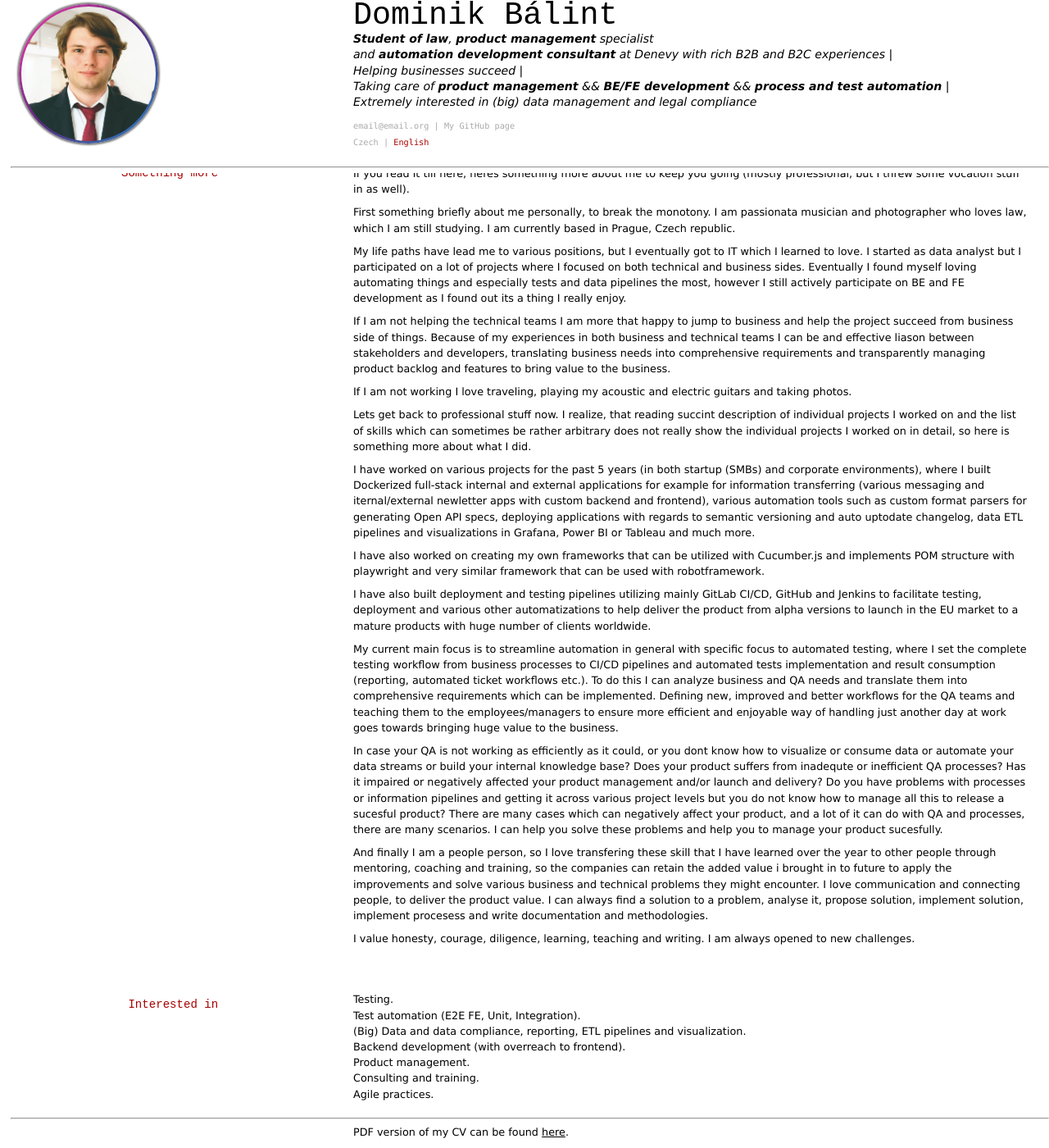
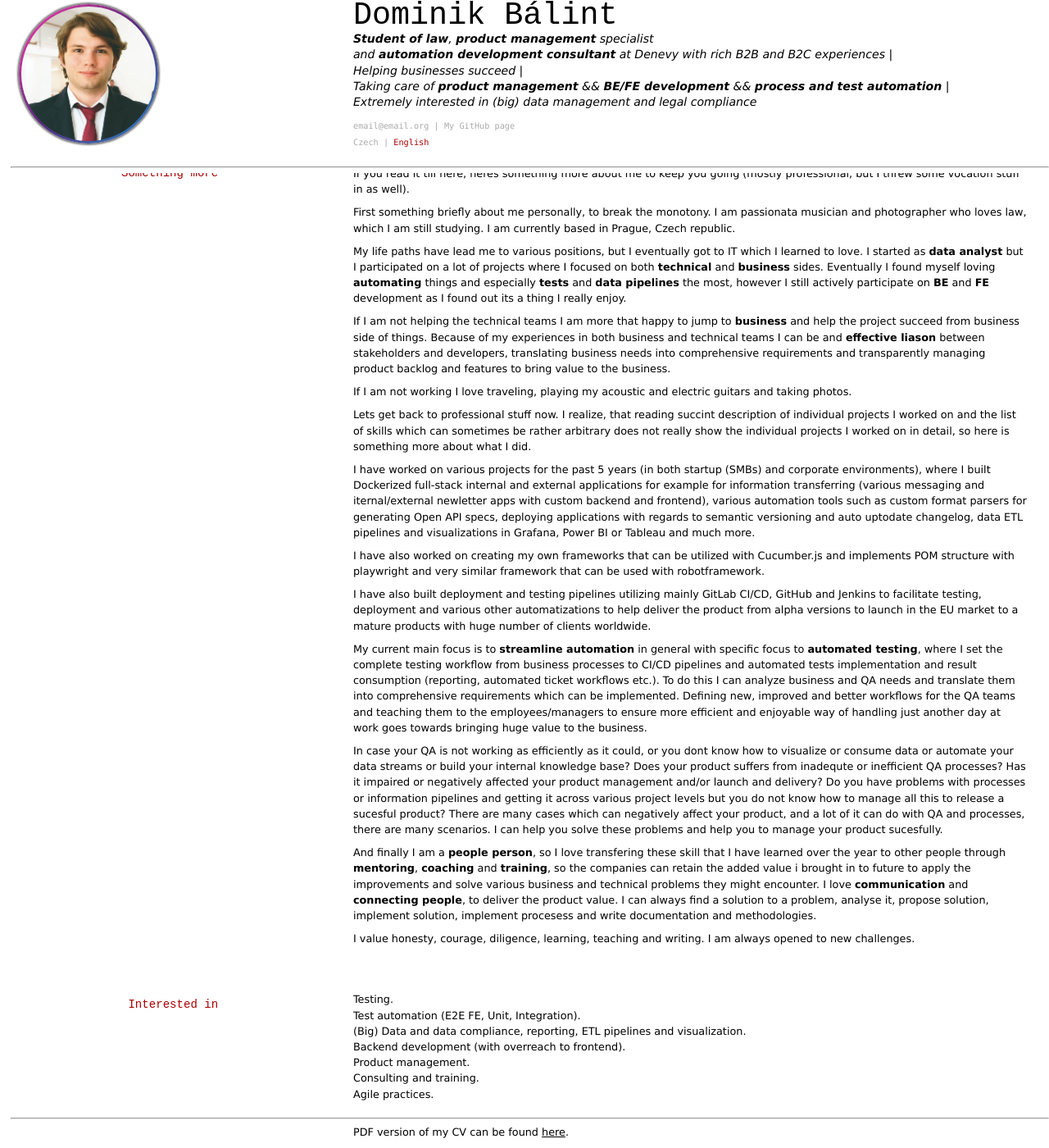
Before and after one commit to Dominik-97/curriculum-vitae, a Jekyll site: the page built from index.md, in a window 1280 px wide and 1400 px high, scrolled down 6354 px. Shown: the whole window at 82% size. Built offline with Jekyll 4.4.1, drawn with Linux system fonts in a browser that asks for light colours.

Commit message:
Enhancments.

```diff
--- a/index.md
+++ b/index.md
@@ -273,9 +273,9 @@ If you read it till here, heres something more about me to keep you going (mostl
 
 First something briefly about me personally, to break the monotony. I am passionata musician and photographer who loves law, which I am still studying. I am currently based in Prague, Czech republic. <br>
 
-My life paths have lead me to various positions, but I eventually got to IT which I learned to love. I started as data analyst but I participated on a lot of projects where I focused on both technical and business sides. Eventually I found myself loving automating things and especially tests and data pipelines the most, however I still actively participate on BE and FE development as I found out its a thing I really enjoy. <br>
+My life paths have lead me to various positions, but I eventually got to IT which I learned to love. I started as **data analyst** but I participated on a lot of projects where I focused on both **technical** and **business** sides. Eventually I found myself loving **automating** things and especially **tests** and **data pipelines** the most, however I still actively participate on **BE** and **FE** development as I found out its a thing I really enjoy. <br>
 
-If I am not helping the technical teams I am more that happy to jump to business and help the project succeed from business side of things. Because of my experiences in both business and technical teams I can be and effective liason between stakeholders and developers, translating business needs into comprehensive requirements and transparently managing product backlog and features to bring value to the business.<br>
+If I am not helping the technical teams I am more that happy to jump to **business** and help the project succeed from business side of things. Because of my experiences in both business and technical teams I can be and **effective liason** between stakeholders and developers, translating business needs into comprehensive requirements and transparently managing product backlog and features to bring value to the business.<br>
 
 If I am not working I love traveling, playing my acoustic and electric guitars and taking photos. <br>
 
@@ -287,11 +287,11 @@ I have also worked on creating my own frameworks that can be utilized with Cucum
 
 I have also built deployment and testing pipelines utilizing mainly GitLab CI/CD, GitHub and Jenkins to facilitate testing, deployment and various other automatizations to help deliver the product from alpha versions to launch in the EU market to a mature products with huge number of clients worldwide. <br>
 
-My current main focus is to streamline automation in general with specific focus to automated testing, where I set the complete testing workflow from business processes to CI/CD pipelines and automated tests implementation and result consumption (reporting, automated ticket workflows etc.). To do this I can analyze business and QA needs and translate them into comprehensive requirements which can be implemented. Defining new, improved and better workflows for the QA teams and teaching them to the employees/managers to ensure more efficient and enjoyable way of handling just another day at work goes towards bringing huge value to the business. <br>
+My current main focus is to **streamline automation** in general with specific focus to **automated testing**, where I set the complete testing workflow from business processes to CI/CD pipelines and automated tests implementation and result consumption (reporting, automated ticket workflows etc.). To do this I can analyze business and QA needs and translate them into comprehensive requirements which can be implemented. Defining new, improved and better workflows for the QA teams and teaching them to the employees/managers to ensure more efficient and enjoyable way of handling just another day at work goes towards bringing huge value to the business. <br>
 
 In case your QA is not working as efficiently as it could, or you dont know how to visualize or consume data or automate your data streams or build your internal knowledge base? Does your product suffers from inadequte or inefficient QA processes? Has it impaired or negatively affected your product management and/or launch and delivery? Do you have problems with processes or information pipelines and getting it across various project levels but you do not know how to manage all this to release a sucesful product? There are many cases which can negatively affect your product, and a lot of it can do with QA and processes, there are many scenarios. I can help you solve these problems and help you to manage your product sucesfully. <br>
 
-And finally I am a people person, so I love transfering these skill that I have learned over the year to other people through mentoring, coaching and training, so the companies can retain the added value i brought in to future to apply the improvements and solve various business and technical problems they might encounter. I love communication and connecting people, to deliver the product value. I can always find a solution to a problem, analyse it, propose solution, implement solution, implement procesess and write documentation and methodologies. <br>
+And finally I am a **people person**, so I love transfering these skill that I have learned over the year to other people through **mentoring**, **coaching** and **training**, so the companies can retain the added value i brought in to future to apply the improvements and solve various business and technical problems they might encounter. I love **communication** and **connecting people**, to deliver the product value. I can always find a solution to a problem, analyse it, propose solution, implement solution, implement procesess and write documentation and methodologies. <br>
 
 I value honesty, courage, diligence, learning, teaching and writing. I am always opened to new challenges.
 
```
